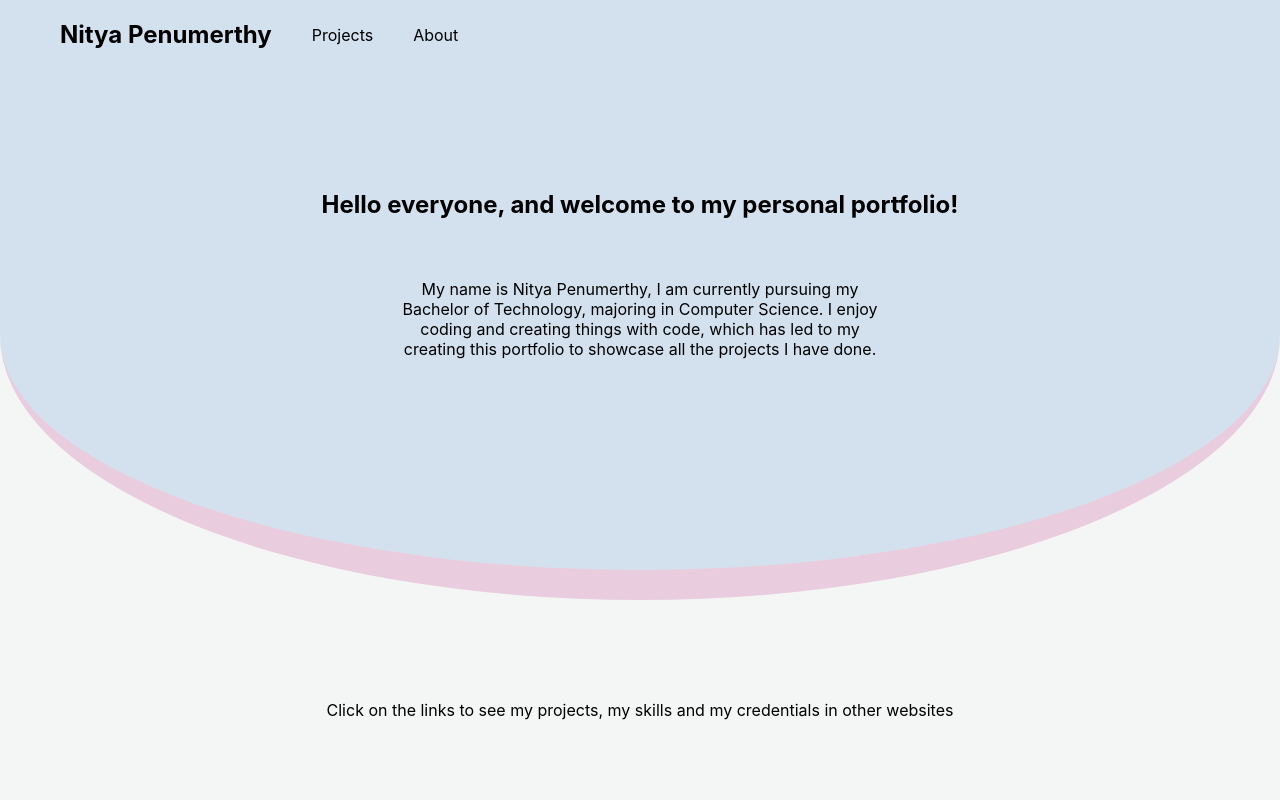
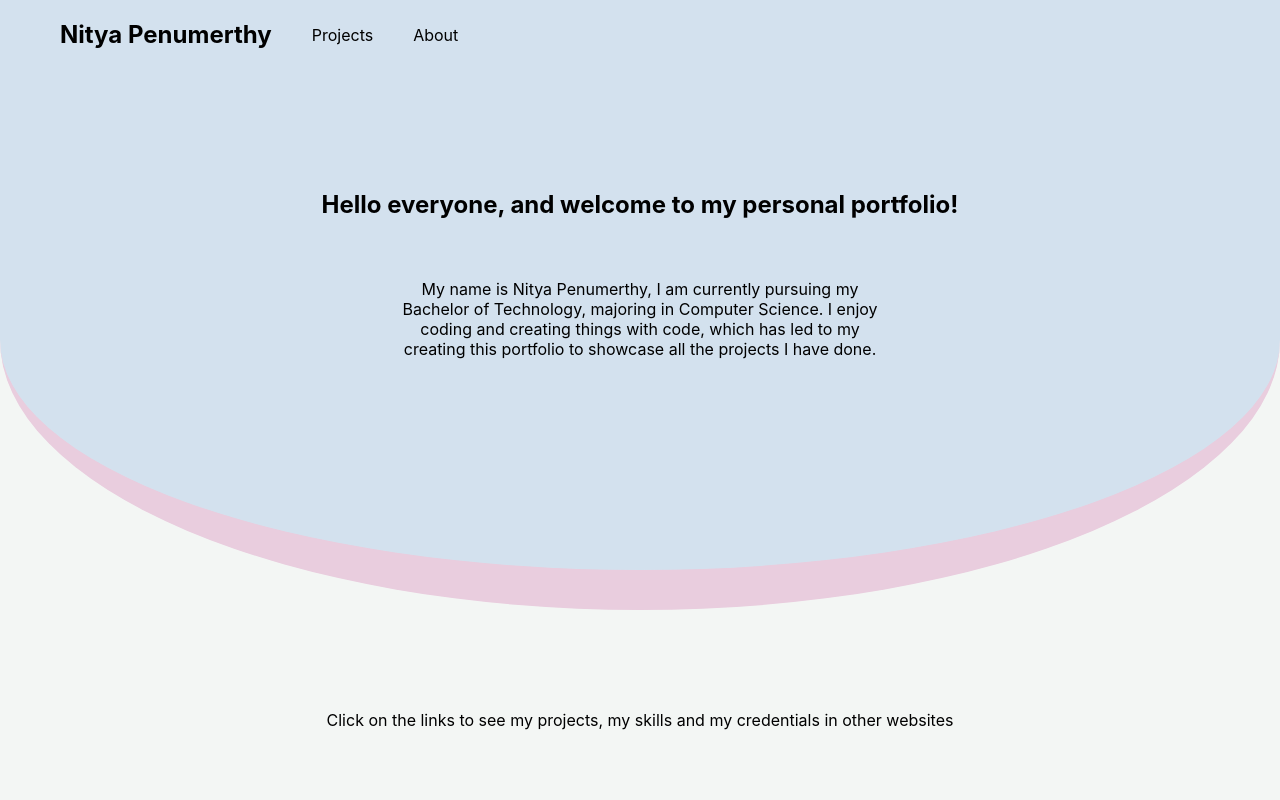
Before and after one commit to NagaNitya/Portfolio, a React (Create React App) app in the folder portfolio/: page /home in a window 1280 px wide. Shown: the top 800 px of the page. Built offline with nearby package versions, Linux system fonts and the light colour scheme.

Commit message:
change border width

```diff
--- a/portfolio/src/Home/Home.css
+++ b/portfolio/src/Home/Home.css
@@ -5,7 +5,7 @@
     height: 300px;
     border-bottom-right-radius: 50%;
     border-bottom-left-radius: 50%;
-    border-bottom: solid 30px #e9cdde;
+    border-bottom: solid 40px #e9cdde;
 }
 
 .intro_div > p {
```
